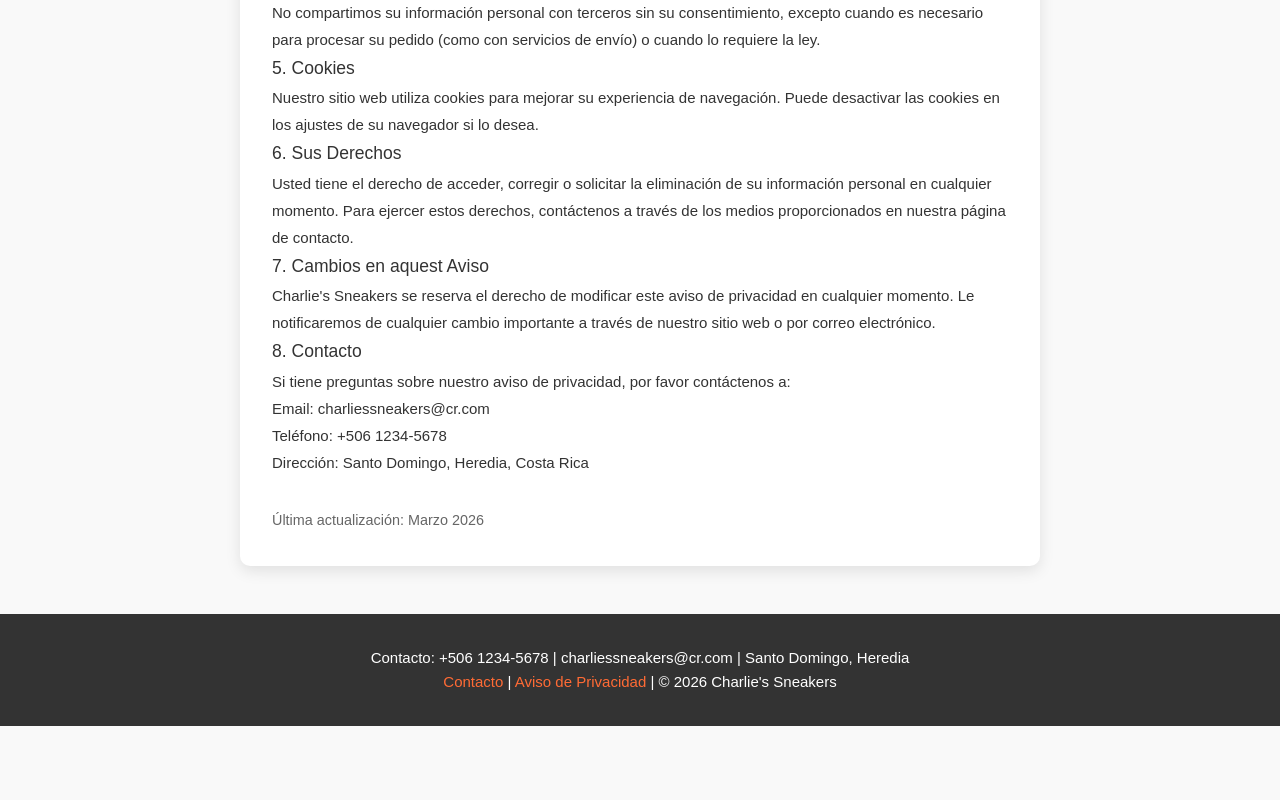
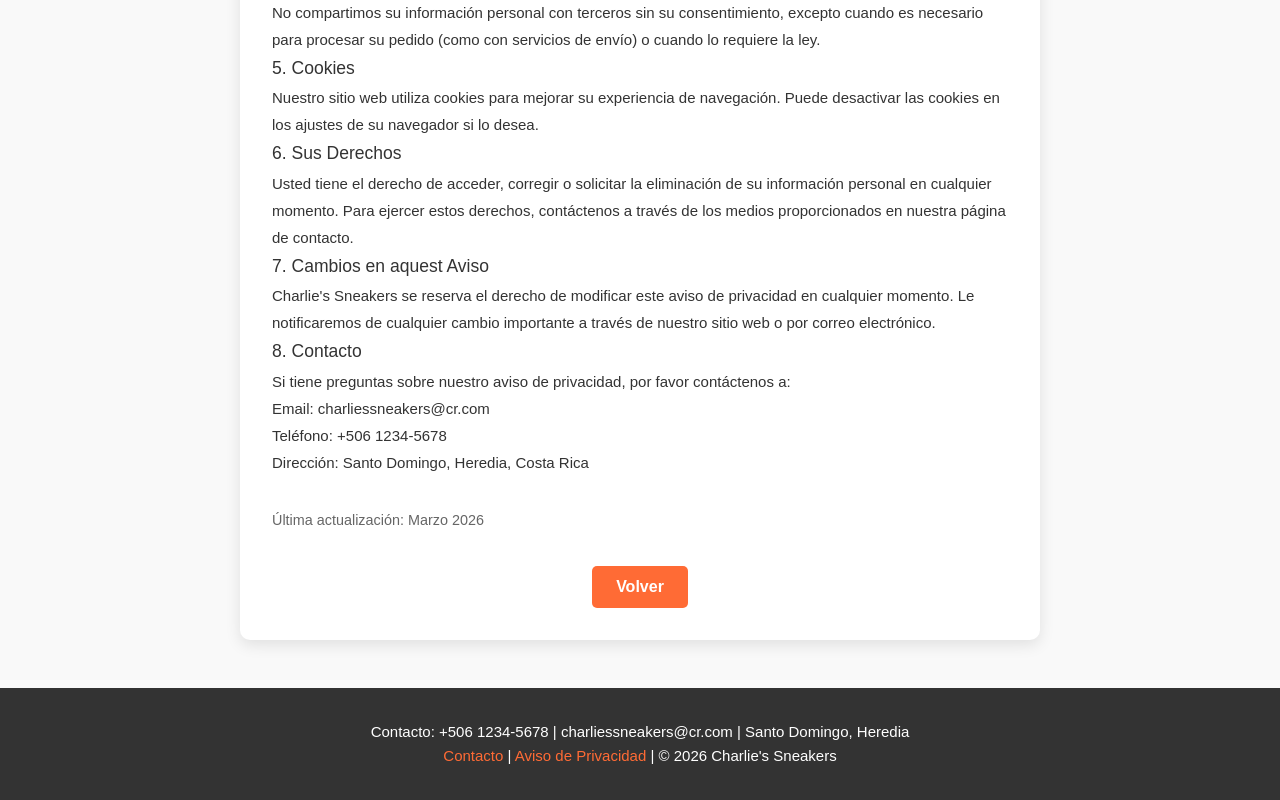
Before and after one commit to kattyab/CI0137_seg_fault, a Vue app: page /privacidad in a window 1280 px wide. Shown: the part 565-1365 px from the top of the page. Before the commit the page ends 1291 px from the top, so only its background shows below. Built offline with nearby package versions, Linux system fonts and the light colour scheme.

Commit message:
Add back button functionality to PrivacidadView

```diff
--- a/src/views/PrivacidadView.vue
+++ b/src/views/PrivacidadView.vue
@@ -1,3 +1,9 @@
+<script setup lang="ts">
+import { useRouter } from 'vue-router'
+
+const router = useRouter()
+</script>
+
 <template>
   <main>
     <section class="categorias">
@@ -72,6 +78,24 @@
         <p style="margin-top: 2rem; font-size: 0.9rem; color: #666">
           Última actualización: Marzo 2026
         </p>
+
+        <div style="margin-top: 2rem; text-align: center">
+          <button
+            @click="router.back()"
+            style="
+              padding: 0.75rem 1.5rem;
+              background-color: #ff6b35;
+              color: white;
+              border: none;
+              border-radius: 5px;
+              cursor: pointer;
+              font-weight: bold;
+              font-size: 1rem;
+            "
+          >
+            Volver
+          </button>
+        </div>
       </div>
     </section>
   </main>
```
